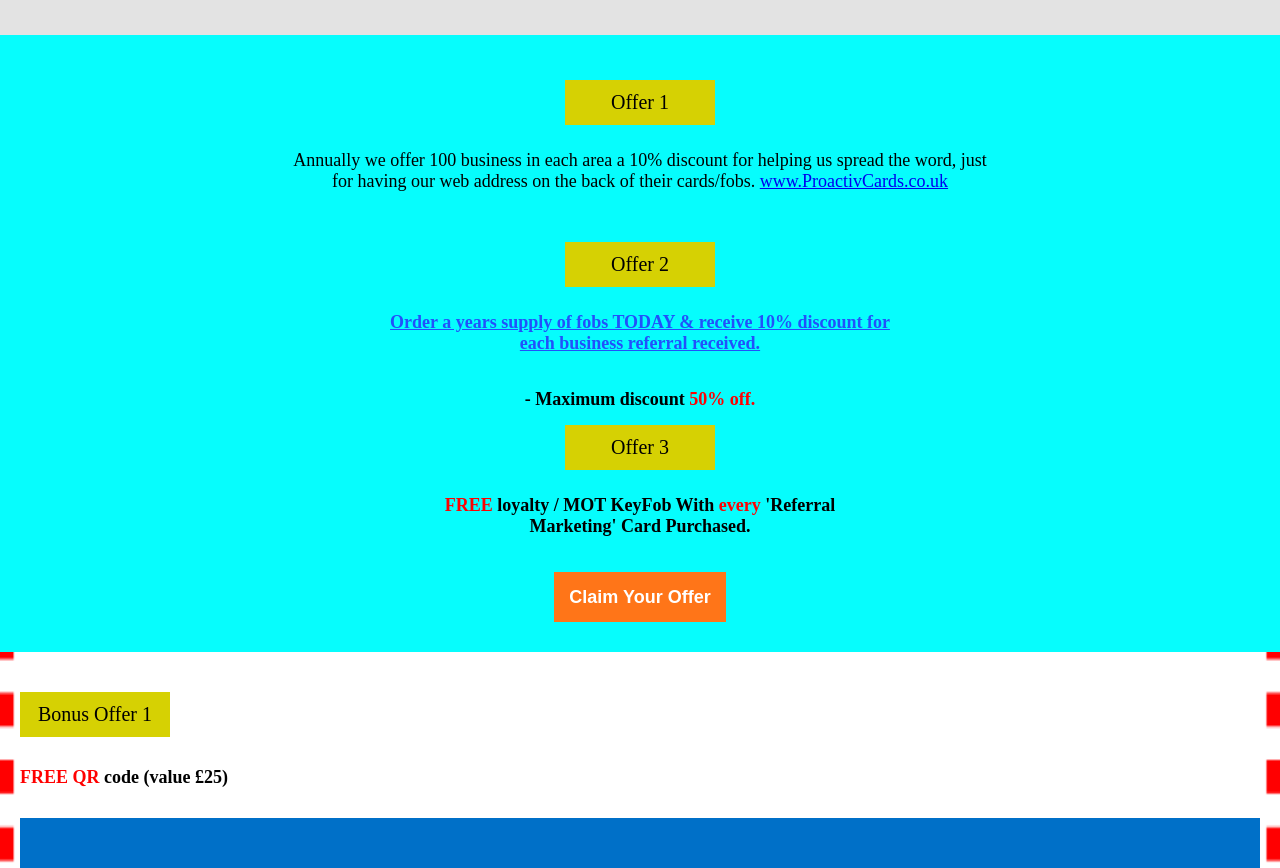
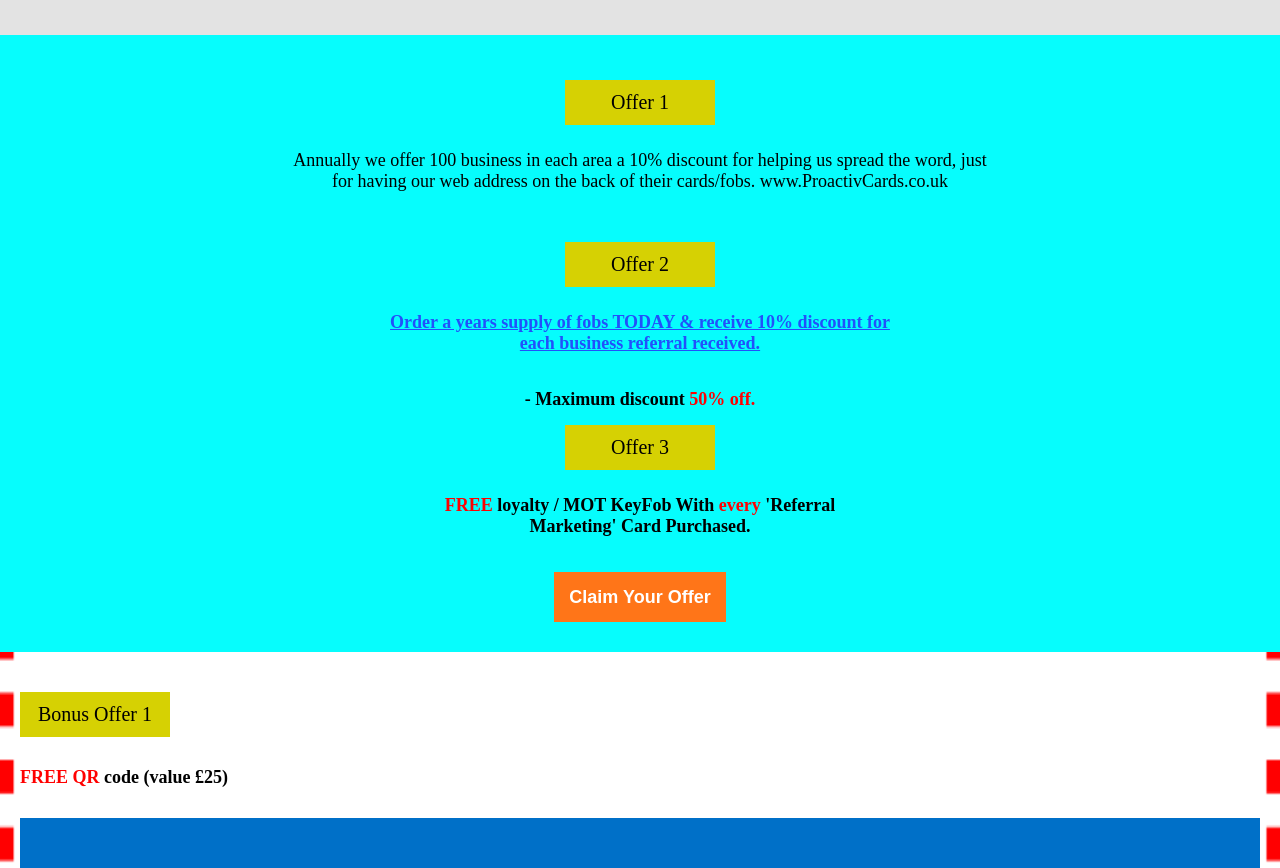
Before and after one commit to Ayotomiwadavid/Proactive, a plain HTML site: page index.html in a window 1280 px wide. Shown: the part 8740-9608 px from the top of the page. Drawn offline with Linux system fonts and the light colour scheme.

Commit message:
saving progress

```diff
--- a/index.html
+++ b/index.html
@@ -157,7 +157,7 @@
     <div class="newSection">
         <div class="innerSection">
             <span class="sectionIndicator">Offer 1</span>
-            <p class="paragraphText paragraphTextFornewsection" style="text-align: center; font-size: 18px; font-weight: lighter; color: #000; width: 70%;">Annually we offer 100 business in each area a 10% discount for helping us spread the word, just for having our web address on the back of their cards/fobs. <a href="http://www.ProactivCards.co.uk" target="_blank" rel="noopener noreferrer">www.ProactivCards.co.uk</a> </p>
+            <p class="paragraphText paragraphTextFornewsection" style="text-align: center; font-size: 18px; font-weight: lighter; color: #000; width: 70%;">Annually we offer 100 business in each area a 10% discount for helping us spread the word, just for having our web address on the back of their cards/fobs. www.ProactivCards.co.uk</p>
         </div>
 
         <div class="innerSection">
```
